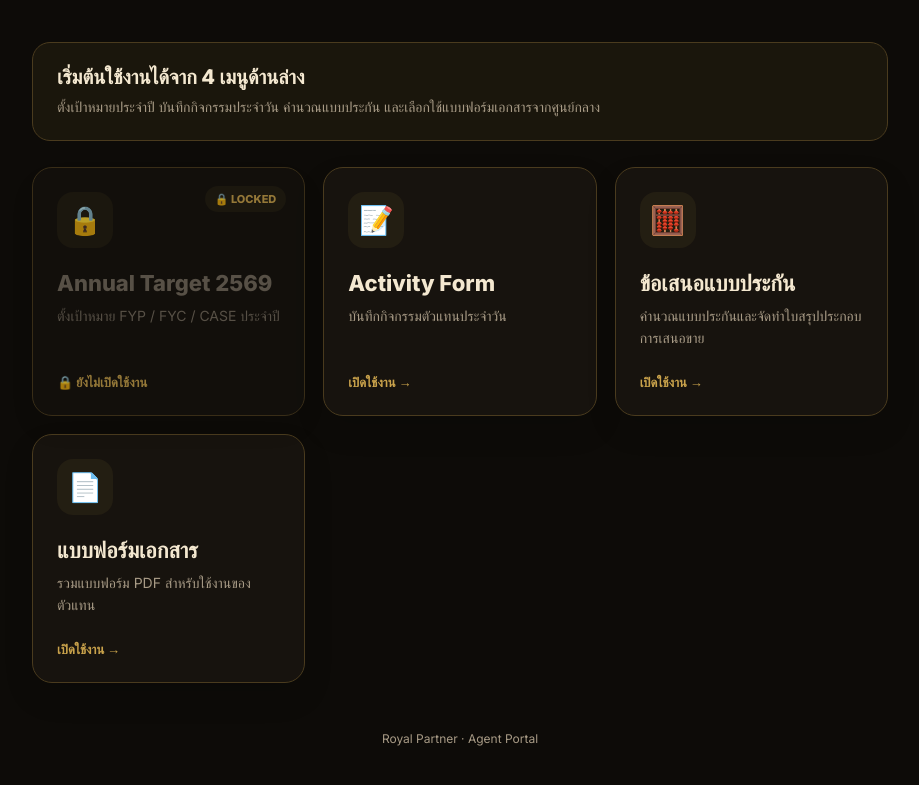
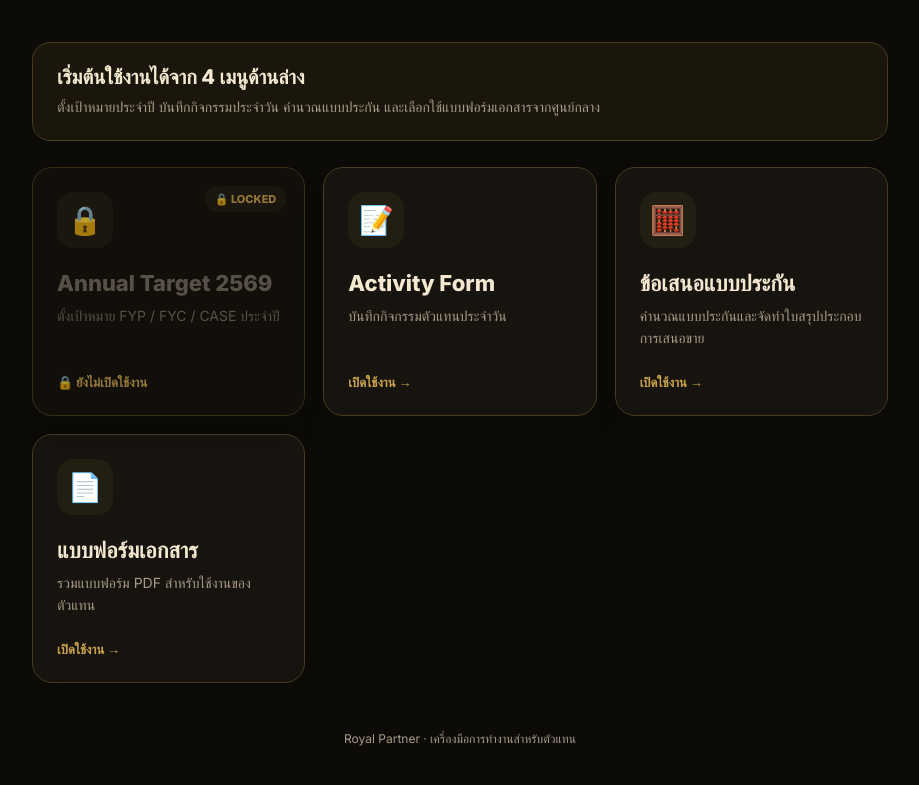
Before and after one commit to dittitaboonruen/agent-activity-tracker, a Next.js app: page /agent in a window 1280 px wide. Shown: the part 249-1034 px from the top of the page, without its empty margins (180-1099 px from the left). Built offline with nearby package versions, Linux system fonts and the light colour scheme.

Commit message:
style(agent): localize remaining portal footer

```diff
--- a/app/agent/page.tsx
+++ b/app/agent/page.tsx
@@ -622,7 +622,7 @@ export default function AgentPortalPage() {
             lineHeight: 1.6,
           }}
         >
-          Royal Partner · Agent Portal
+          Royal Partner · เครื่องมือการทำงานสำหรับตัวแทน
         </footer>
       </div>
     </main>
```
